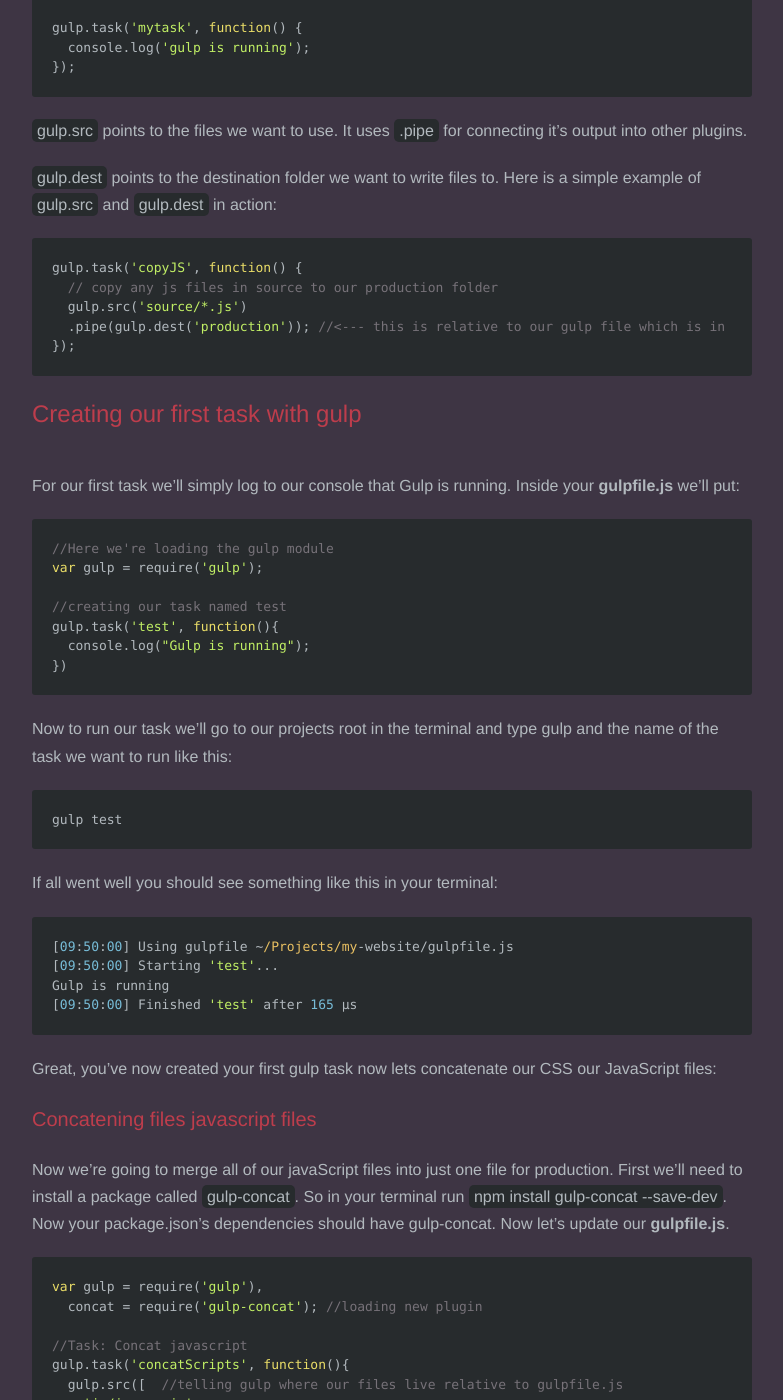
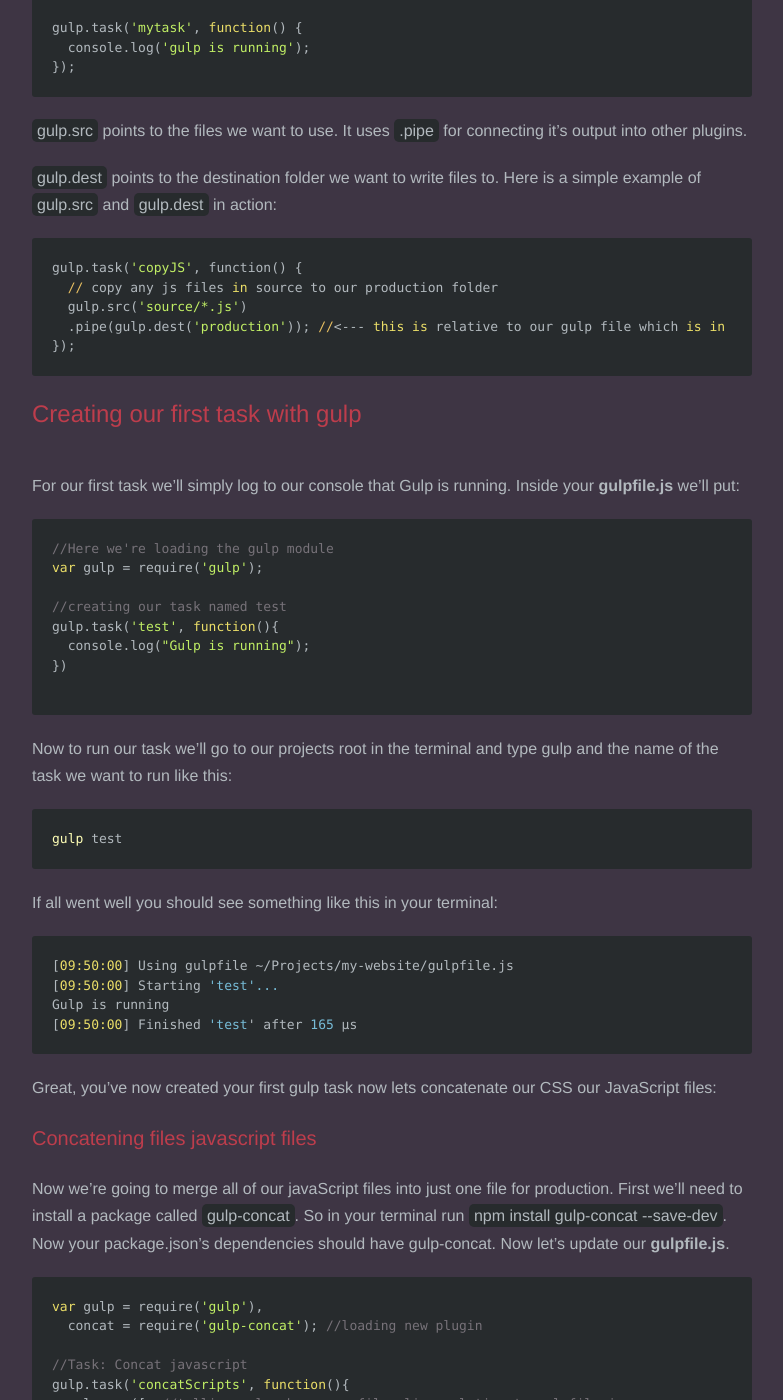
Before and after one commit to JosephSun/cliffordfajardo.github.io, a Jekyll site: the page built from _posts/2016-01-1-introduction-to-gulp-for-beginners.markdown, in a window 1280 px wide and 1400 px high, scrolled down 3194 px. Shown: the whole window, without its empty margins (248-1031 px from the left). Built offline with Jekyll 4.4.1, drawn with Linux system fonts in a browser that asks for light colours; nearby versions of some CDN libraries; Markdown is read by kramdown in place of the engine named in the settings; comment, search, counter and statistics services are not loaded; some of the changed text lies outside the part shown.

Commit message:
style: fix markdown

````diff
--- a/_posts/2016-01-1-introduction-to-gulp-for-beginners.markdown
+++ b/_posts/2016-01-1-introduction-to-gulp-for-beginners.markdown
@@ -26,11 +26,11 @@
 
 
 
-##Getting started with Gulp
+## Getting started with Gulp
 To help you get started with Gulp, I've created a project folder you can download [here](https://github.com/cliffordfajardo/gulp-tutorial/archive/master.zip) that you can use to follow along with this tutorial. Now that you have the **my-website** folder downloaded, let's begin!
 
 
-###Getting Grunt installed
+### Getting Grunt installed
 In your terminal, inside the root of our **my-website folder**, we'll need to run `npm init` to get our project started. Next, your terminal will prompt you to answer a few questions. You can leave them blank if you want, it won't matter for this tutorial.
 Now, if you look into your folder, you should have a package.json file.
 
@@ -38,18 +38,20 @@
 
 
 Next, we want to run the next two commands in our terminal:
-{% highlight bash %}
+```shell
 npm install -g gulp
-{% endhighlight %}
-{% highlight bash %}
+```
+
+```shell
 npm install gulp --save-dev
-{% endhighlight %}
+```
 
 We just told to install gulp globally and to add it to our project's development dependencies. Dependencies lets developers know which node modules should be installed with your project.
 
 
 Now in if you look inside your package.json file, you should see something like this:
-{% highlight json %}
+
+```json
 {
   "name": "my-website",
   "version": "1.0.0",
@@ -64,14 +66,14 @@
     "gulp": "^3.9.0"
   }
 }
-{% endhighlight %}
+```
 
 **NOTE:** everytime you install a new package (like we did with gulp), your package.json's dependencies list will be updated.
 
 
 Lastly, we'll need to create a filed called **gulpfile.js**  in our project root. This file will contain the instructions we want gulp to do.
 
-##A Getting started with Gulp
+## Getting started with Gulp
 To use Gulp you just need to know four things:
 
 >- gulp.task
@@ -81,30 +83,30 @@
 
 `gulp.task` defines your task. Its arguments are *name* (your task name), *deps* (optional) and *fn* (the function that does your task). Here is an example:
 
-{% highlight javascript %}
+```js
 gulp.task('mytask', function() {
   console.log('gulp is running');
 });
-{% endhighlight %}
+```
 
 `gulp.src` points to the files we want to use. It uses `.pipe` for connecting it’s output into other plugins.
 
 `gulp.dest` points to the destination folder we want to write files to. Here is a simple example of `gulp.src` and `gulp.dest` in action:
 
-{% highlight javascript %}
+```js
 gulp.task('copyJS', function() {
   // copy any js files in source to our production folder
   gulp.src('source/*.js')
   .pipe(gulp.dest('production')); //<--- this is relative to our gulp file which is in the root.
 });
-{% endhighlight %}
+```
 
 
-##Creating our first task with gulp
+## Creating our first task with gulp
 For our first task we'll simply log to our console that Gulp is running. Inside your **gulpfile.js** we'll put:
 
 
-{% highlight javascript %}
+```js
 //Here we're loading the gulp module
 var gulp = require('gulp');
 
@@ -113,28 +115,28 @@
   console.log("Gulp is running");
 })
 
-{% endhighlight %}
+```
 
 Now to run our task we'll go to our projects root in the terminal and type gulp and the name of the task we want to run like this:
 
-{% highlight bash %}
+```shell
 gulp test
-{% endhighlight %}
+```
 
 If all went well you should see something like this in your terminal:
-{% highlight javascript %}
+```shell
 [09:50:00] Using gulpfile ~/Projects/my-website/gulpfile.js
 [09:50:00] Starting 'test'...
 Gulp is running
 [09:50:00] Finished 'test' after 165 μs
-{% endhighlight %}
+```
 
 Great, you've now created your first gulp task now lets concatenate our CSS our JavaScript files:
 
-###Concatening files javascript files
+### Concatening files javascript files
 Now we're going to merge all of our javaScript files into just one file for production. First we'll need to install a package called `gulp-concat`. So in your terminal run `npm install gulp-concat --save-dev`. Now your package.json's dependencies should have gulp-concat. Now let's update our **gulpfile.js**.
 
-{% highlight javascript %}
+```js
 var gulp = require('gulp'),
   concat = require('gulp-concat'); //loading new plugin
 
@@ -148,24 +150,24 @@
   .pipe(gulp.dest('js'))  // new file will go to our js folder
 
 });
-{% endhighlight %}
+```
 
 Now in your terminal run the new task we created:
 
-{% highlight javascript %}
+```shell
 gulp concatScripts
-{% endhighlight %}
+```
 
 If all went well, you should see a new file in your **js** folder called **app.js**. If you take a look inside of it you'll see we have one big javaScript file. Success!!
 
 
 
-###Minifiying javascript files
+### Minifiying javascript files
 To minify our javaScript, we'll need to install a new package called `gulp-uglify`. So in your terminal run `npm install gulp-uglify --save-dev`. Now let's update our **gulpfile.js** to add our new gulp task:
 
 
 
-{% highlight javascript %}
+```js
 var gulp = require('gulp'),
   concat = require('gulp-concat'),
   uglify = require('gulp-uglify'); //loading new plugin
@@ -186,13 +188,13 @@
   .pipe(uglify())
   .pipe(gulp.dest('js'));
 })
-{% endhighlight %}
+```
 
 
 Nice. Now if you look at **app.js** we have a minified file, but what if I need to go debug the code we wrote. O wait, we just minified the file and now it looks like gibberish. What we should have done was have our minified code be outputted to a new file which we would use for production. Let's call that file app.min.js. Lets go back to the terminal and install our new plugin: npm-install gulp-rename --save-dev. Next, we'll include the new plugin in **gulpfile.js**.
 
 
-{% highlight javascript %}
+```js
 var gulp = require('gulp'),
   concat = require('gulp-concat'),
   uglify = require('gulp-uglify'),
@@ -215,7 +217,7 @@
   .pipe(rename('app.min.js')) //piping uglify to rename
   .pipe(gulp.dest('js'));
 })
-{% endhighlight %}
+```
 
 To get our **app.js** back to it's unminified form, let's run in our terminal: `gulp concatScripts`. This is going to overwrite the minified app.js with the concated version. Next, lets run the new minifyScipt task with the newly added rename plugin by running `minifyScript`. Now if you look in your **js** folder, you should see the **app.min.js**
 
@@ -223,10 +225,10 @@
 
 
 
-###Turn Sass into CSS, automatically
+### Turn Sass into CSS, automatically
 Now, lets start compiling our Sass to CSS! Let's install our new plugin: `npm install gulp-sass --save-dev` and lets modify our **gulpfile.js**.
 
-{% highlight javascript %}
+```js
 var gulp = require('gulp'),
   concat = require('gulp-concat'),
   uglify = require('gulp-uglify'),
@@ -235,15 +237,13 @@
 
   //........previous tasks....
 
-
   //Task: Compile Sass to CSS
   gulp.task('compileSass', function(){
     gulp.src("scss/main.scss")
     .pipe(sass().on('error', sass.logError))
     .pipe(gulp.dest('css'))  delete css folder to see if it works
   })
-
-{% endhighlight %}
+```
 
 To check if our plugin works, let's delete our css folder and then run `gulp compileSass'. You now should have a css folder with file called **main.css**.
 
@@ -251,7 +251,7 @@
 ### Automating the Repettive Tasks
 Great, we've learned how to set up Gulp, but now let's set it up to run our tasks everytime our file changes.
 
-{% highlight javascript %}
+```js
 //Watch task
 gulp.task('watch',function() {
     //anytime of our sass files change, compile!
@@ -262,7 +262,7 @@
 
 //Gulp default task
 gulp.task('default', ['watch'])
-{% endhighlight %}
+```
 
 This last task is very simple, we use the `.watch()` method. We pass in the path to the files we want to watch, and then pass in an array with the tasks that we want to run when the files are changed. The great thing about this task is since we have called this task ‘default’, we can just run `gulp` when we want to run gulp, no need to specify a task! And it will now just sit and wait for files to be saved and then run our task!
 
````
Also changed, not shown: 1 other file.
